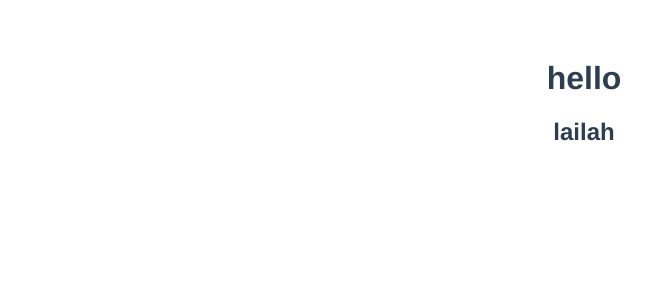
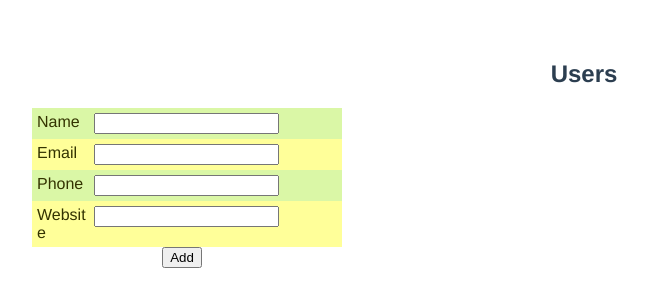
Before and after one commit to lailahgrant/vue-todo, a Vue app: page / in a window 1280 px wide. Shown: the top 306 px of the page, without its empty margins (56-707 px from the left). Built offline with nearby package versions, Linux system fonts and the light colour scheme.

Commit message:
add component to display on browser

```diff
--- a/package.json
+++ b/package.json
@@ -8,6 +8,7 @@
     "lint": "vue-cli-service lint"
   },
   "dependencies": {
+    "axios": "^0.24.0",
     "core-js": "^3.6.5",
     "vue": "^2.6.11",
     "vuex": "^3.6.2"
--- a/src/App.vue
+++ b/src/App.vue
@@ -1,14 +1,23 @@
 <template>
   <div id="app">
-    <h1>hello</h1>
-    <h2>lailah</h2>
+    <!-- <h1>hello</h1>
+    <h2>lailah</h2> -->
+    <UserComponent />
   </div>
 </template>
 
 <script>
 
+//import the component
+import UserComponent from "./components/UserComponent.vue"
+
 export default {
   name: 'App',
+  components: {
+
+    UserComponent
+
+  }
 
 }
 </script>
--- /dev/null
+++ b/src/components/UserComponent.vue
@@ -0,0 +1,94 @@
+<template>
+
+    <div>
+        <h2>Users</h2>
+
+        <div class="container">
+            <div class="addcontainer">
+
+                <div class="row">
+                    <div>Name</div>
+                    <div>
+                        <input type="text" v-model="username" />
+                    </div>
+                </div>
+
+                <div class="row">
+                    <div>Email</div>
+                    <div>
+                        <input type="email" v-model="email" />
+                    </div>
+                </div>
+
+                <div class="row">
+                    <div>Phone</div>
+                    <div>
+                        <input type="text" v-model="phone" />
+                    </div>
+                </div>
+
+                <div class="row">
+                    <div>Website</div>
+                    <div>
+                        <input type="text" v-model="website" />
+                    </div>
+                </div>
+
+                <button @click="addUserInput">Add</button>
+
+            </div>
+        </div>
+
+    </div>
+
+</template>
+
+
+<style scoped>
+.container {
+    margin-left:5rem;
+    width:80%;
+
+}
+
+.row {
+  display: flex;
+  justify-content:flex-start;
+  flex-direction:row;
+  width:100%;
+  padding:5px;
+}
+.addcontainer {
+  width: 300px;
+}
+.header {
+    display: flex;
+    justify-content:flex-start;
+    flex-direction:row;
+    width:99%;
+    padding:5px;
+    font-weight:bold;
+    background-color:#e3e3e3;
+    color:#fff;
+    height:48px;
+    line-height: 48px;
+}
+.row > div , .header > div{
+  width :19%;
+  text-align:left;
+  word-wrap: break-word;
+  color :#333300;
+}
+.row:nth-of-type(odd) {
+background-color:#DAF7A6;
+}
+.row:nth-of-type(even) {
+background-color:#FFFF99;
+}
+
+.link {
+  text-decoration:underline;
+  color:#000FFF;
+  cursor:pointer;
+}
+</style>
```
Also changed, not shown: 1 other file (tests, documents, lock files or other folders).
